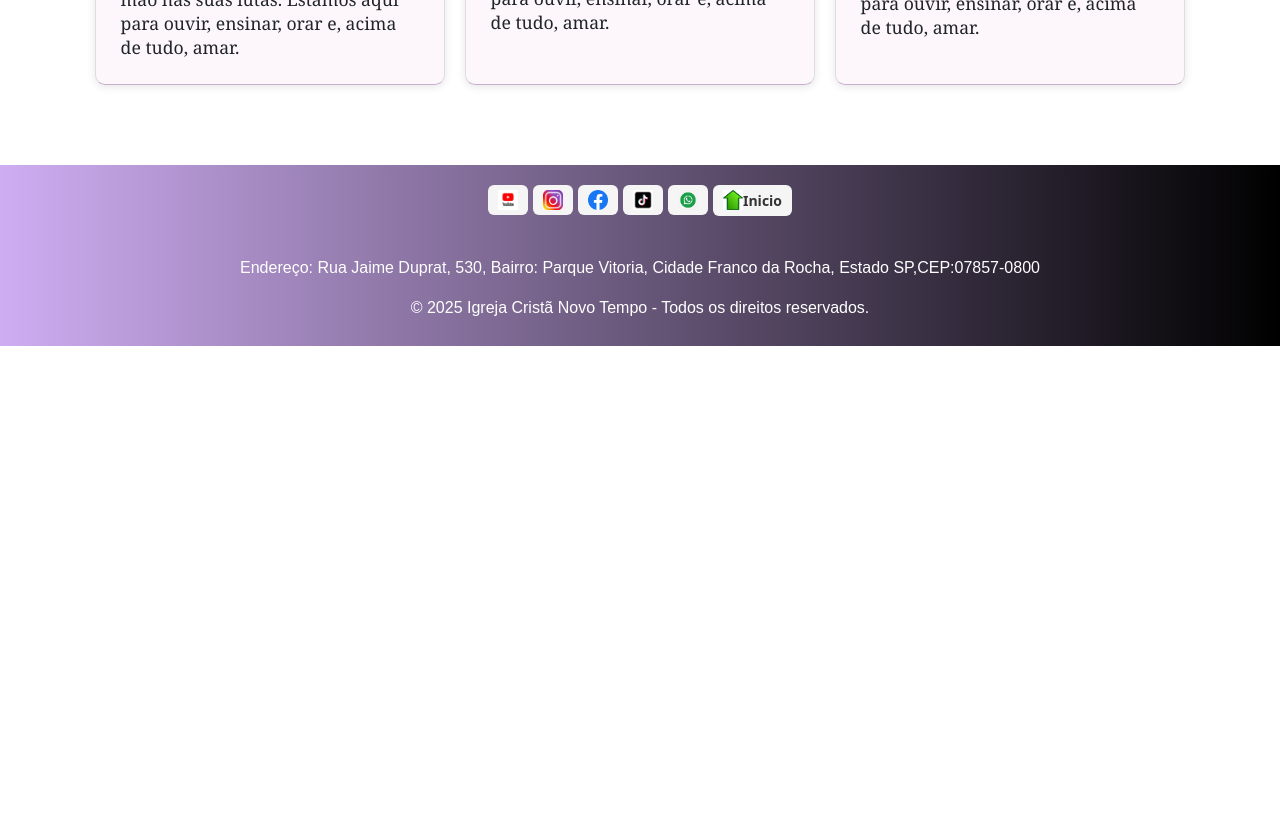
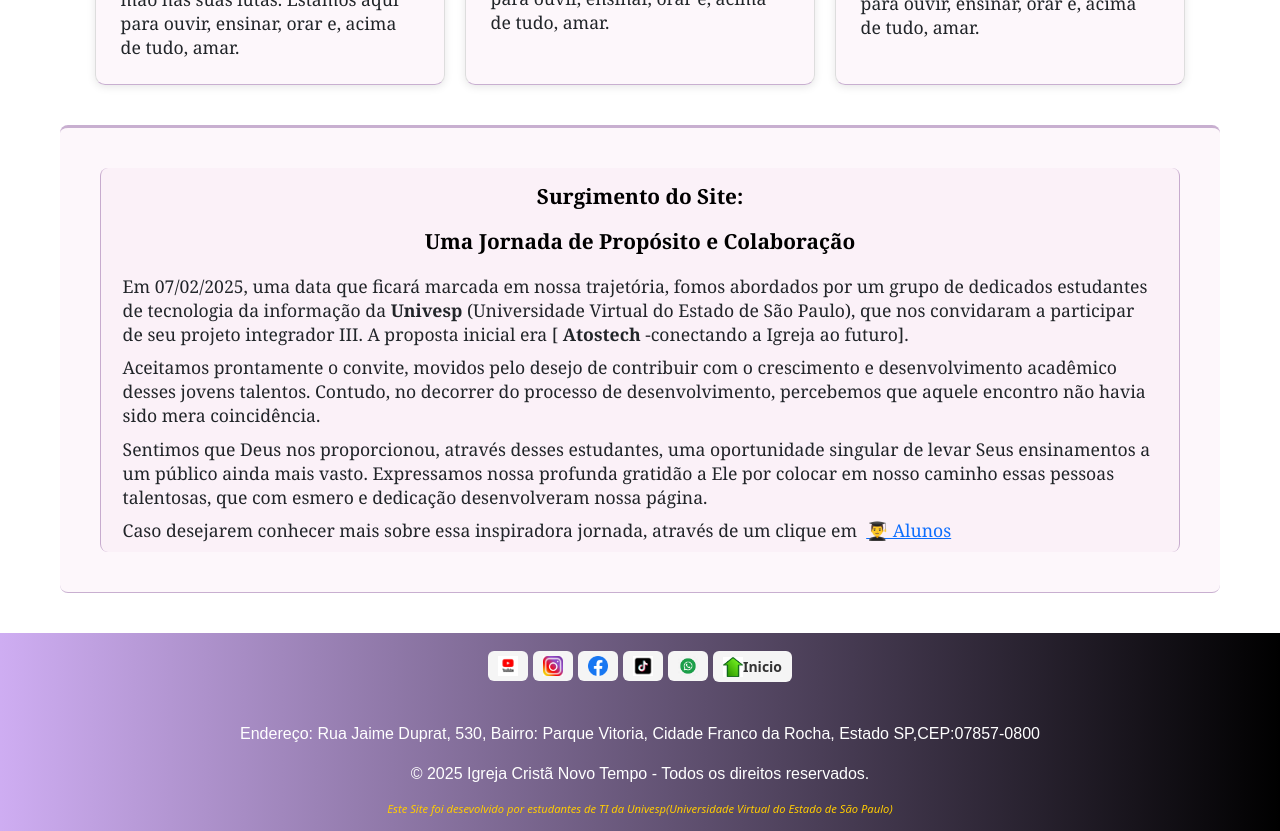
Before and after one commit to Andressa-Gomes/Atostech, an Angular app: page /whoweare in a window 1280 px wide. Shown: the part 4400-5231 px from the top of the page. Before the commit the page ends 4746 px from the top, so only its background shows below. Built offline with nearby package versions, Linux system fonts and the light colour scheme.

Commit message:
Criando moda Alunos

```diff
--- a/src/app/footer/footer.component.css
+++ b/src/app/footer/footer.component.css
@@ -12,7 +12,7 @@
 footer {
     background: linear-gradient(to right, rgba(137, 56, 224, 0.41), black);
     color: white;
-    padding: 10px 0;
+    padding: 08px 0;
     text-align: center;
     margin: 0; /* Remove as margens laterais */
     border-radius: 0; /* Remove arredondamento para alinhar com as bordas da tela */
@@ -24,6 +24,12 @@ footer p  {
     font-size: 1rem;
     font-family: "Roboto Serif", Arial, Helvetica, sans-serif;
 
+}
+.colaboradores {
+
+  font-style: italic;
+  color: #ffcc00;
+  font-size: 0.7rem;
 }
 .retornar{
     margin-top: 20px;
@@ -104,4 +110,11 @@ footer ul {
     footer p lu li {
         font-size: 0.8rem;
     }
+    .colaboradores {
+
+      font-style: italic;
+      color: #ffcc00;
+
+      font-size: 0.4rem;
+    }
 }
--- a/src/app/footer/footer.component.html
+++ b/src/app/footer/footer.component.html
@@ -41,8 +41,12 @@
   </ul>
        <br>
         <address>
+
+
           <p>Endereço: Rua Jaime Duprat, 530, Bairro: Parque Vitoria, Cidade Franco da Rocha, Estado SP,CEP:07857-0800 </p>
         </address>
+
       <p>&copy; 2025 Igreja Cristã Novo Tempo - Todos os direitos reservados.</p>
+      <h4 class="colaboradores">Este Site foi desevolvido por estudantes de TI da Univesp(Universidade Virtual do Estado de São Paulo)</h4>
   </footer>
   <script src="../Js/index.js"></script>
--- a/src/app/maria/maria.component.html
+++ /dev/null
@@ -1 +0,0 @@
-<p>maria works!</p>
--- a/src/app/who-are-we/who-are-we.component.css
+++ b/src/app/who-are-we/who-are-we.component.css
@@ -42,6 +42,8 @@
 p{
     font-size: 1.1rem;
     line-height: 1.5;
+
+
 
 }
 
@@ -142,6 +144,67 @@ h3{
 
 
 
+.hSite {
+    padding: 40px;
+    background-color: #f6e4f14b;
+    border-top: 0.2rem solid  #58137350;
+     border-bottom: 0.1rem solid #58137350;
+     border-radius: 0.5rem;
+  }
+
+  /* história site */
+  .container {
+    display: flex;
+    flex-wrap: wrap;
+    align-items: flex-start;
+    gap: 20px;
+    background-color: #f6e4f14b;
+    border-radius: 0.5rem;
+     border-left:0.1rem solid  #58137350 ;
+     border-right:0.1rem solid  #58137350 ;
+  }
+
+
+  .texto {
+    flex: 2 1 500px;
+  }
+
+  .texto h3 {
+    text-align: center;
+
+    font-family: Georgia, 'Times New Roman', Times, serif;
+    color: black;
+   font-weight: 600;
+
+    font-size: 1.3em;
+    margin-bottom: 20px;
+  }
+
+  .texto p {
+    line-height: 1.5rem;
+    margin: 0.6rem;
+    font-size: 1.1rem;
+    text-align: left;
+  }
+
+
+
+.alunos-link-button {
+  background: none;
+  border: none;
+  color: #007BFF;
+  cursor: pointer;
+  text-decoration: underline;
+  padding: 0;
+  font: inherit;
+}
+
+.alunos-link-button:hover {
+  color: #0056b3;
+  text-decoration: none;
+}
+
+
 /* Responsivo */
 @media (max-width: 768px) {
     .content-container,
--- a/src/app/who-are-we/who-are-we.component.html
+++ b/src/app/who-are-we/who-are-we.component.html
@@ -1,5 +1,8 @@
+
+
 <div class="body-global">
     <div class="main-global">
+
         <h2 class="titulo">Quem Somos</h2>
 
         <section class="historia">
@@ -146,6 +149,24 @@ Mais do que uma igreja, a Novo Tempo é uma família espiritual que continua flo
 
             </div>
         </section>
+        <section class="hSite">
+            <div class="container">
+
+              <div class="texto">
+                <h3 class="sub-titulo">Surgimento do Site:</h3>
+                <h3>Uma Jornada de Propósito e Colaboração</h3>
+                <p>Em 07/02/2025, uma data que ficará marcada em nossa trajetória, fomos abordados por um grupo de dedicados estudantes de tecnologia da informação  da <strong>Univesp</strong>  (Universidade Virtual do Estado de São Paulo), que nos convidaram a participar de seu projeto integrador III. A proposta inicial era [ <strong>Atostech</strong> -conectando a Igreja ao futuro].</p>
+                <p>Aceitamos prontamente o convite, movidos pelo desejo de contribuir com o crescimento e desenvolvimento acadêmico desses jovens talentos. Contudo, no decorrer do processo de desenvolvimento, percebemos que aquele encontro não havia sido mera coincidência.</p>
+                <p>Sentimos que Deus nos proporcionou, através desses estudantes, uma oportunidade singular de levar Seus ensinamentos a um público ainda mais vasto. Expressamos nossa profunda gratidão a Ele por colocar em nosso caminho essas pessoas talentosas, que com esmero e dedicação desenvolveram nossa página.</p>
+                <p>Caso desejarem conhecer mais sobre essa inspiradora jornada, através de um clique em  <a href="">👨‍🎓 Alunos</a></p>
+
+
+
+
+              </div>
+            </div>
+          </section>
+
 
     </div>
 </div>
```
Also changed, not shown: src/app/maria/maria.component.ts (deleted, +0 -11 lines), src/app/students-modal/students-modal.component.css (added, +46 -0 lines), src/app/students-modal/students-modal.component.html (added, +12 -0 lines), src/app/students-modal/students-modal.component.ts (added, +18 -0 lines), src/app/maria/maria.component.css (deleted), src/assets/img/who-are-we/historiaSite.jpg (added), 1 other file (tests, documents, lock files or other folders).
